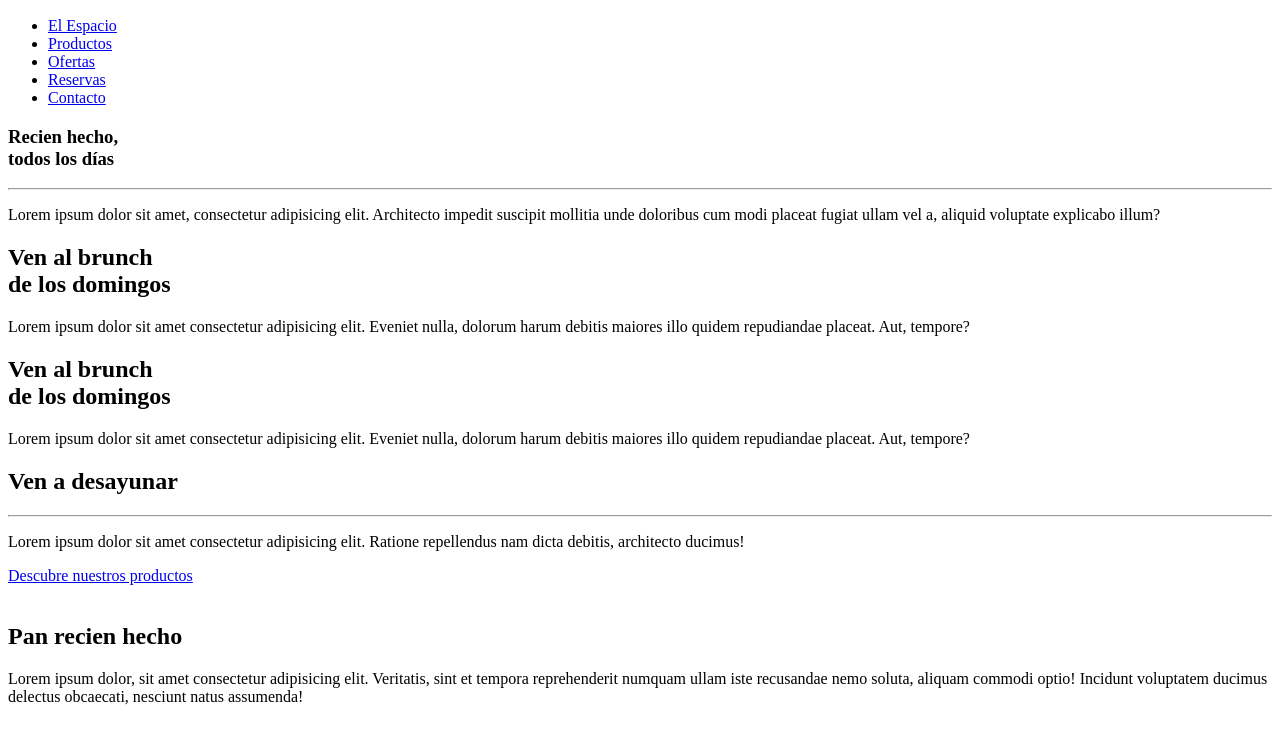
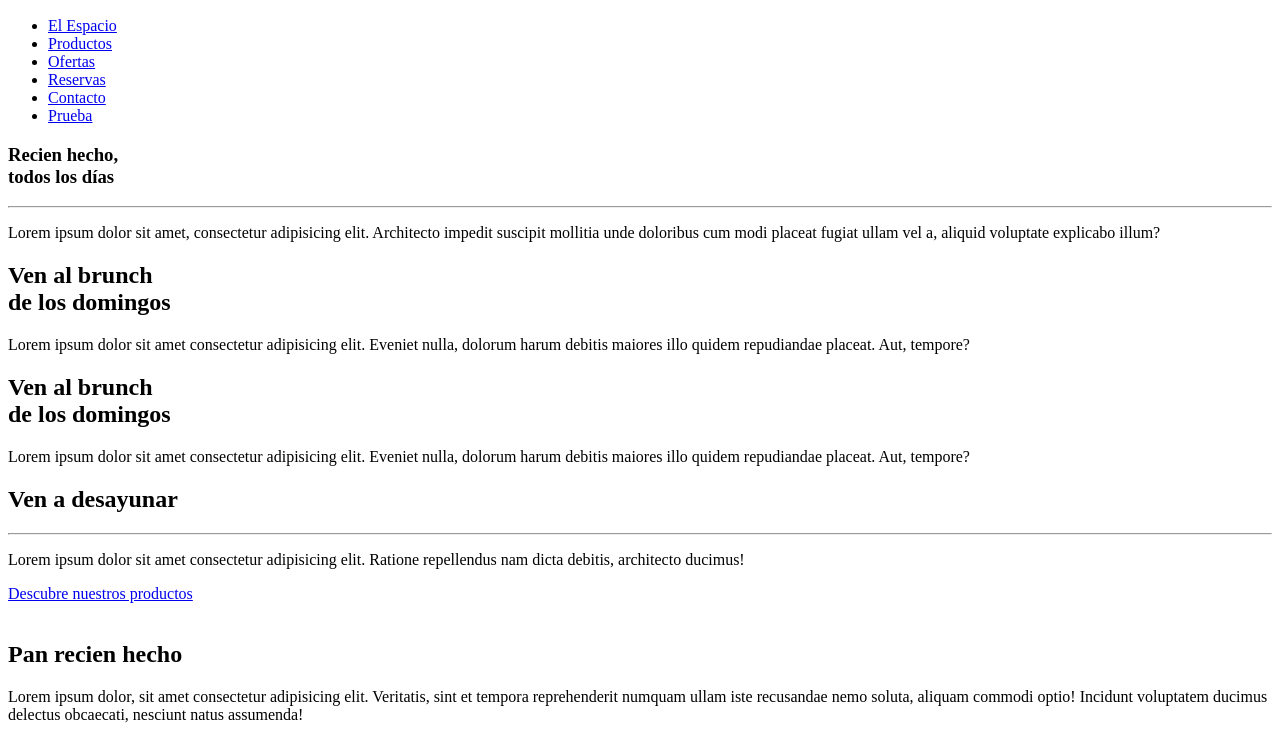
Before and after one commit to hugojose14/Dise-o-Web, a plain HTML site: page index.html in a window 1280 px wide. Shown: the part 50-800 px from the top of the page. Drawn offline with Linux system fonts and the light colour scheme.

Commit message:
tercer commit

```diff
--- a/index.html
+++ b/index.html
@@ -28,6 +28,7 @@
                         <li> <a href="#">Ofertas</a></li>
                         <li> <a href="#">Reservas</a></li>
                         <li> <a href="#">Contacto</a></li>
+                        <li> <a href="#">Prueba</a></li>
                     </ul>
                 </nav>
 
```
